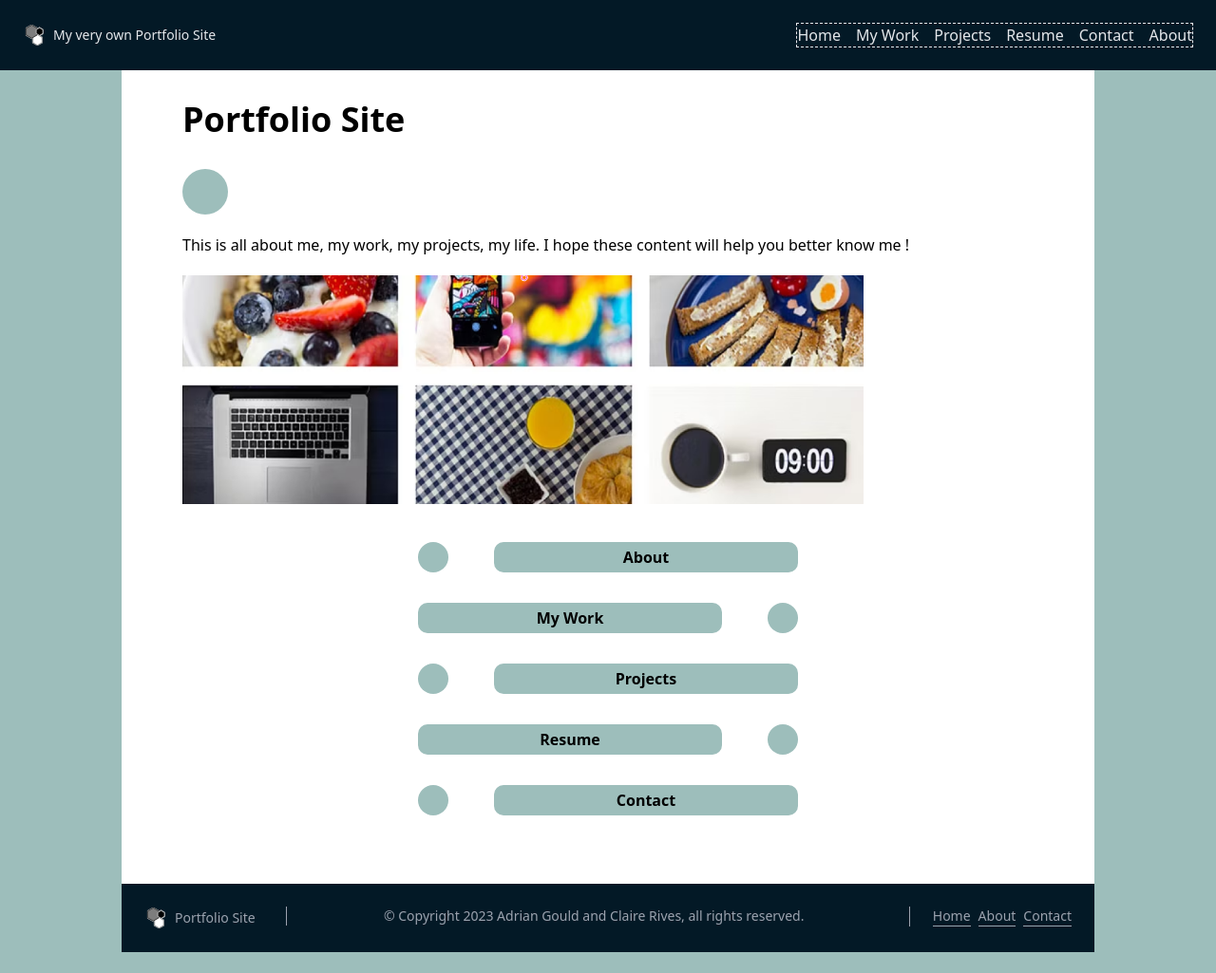
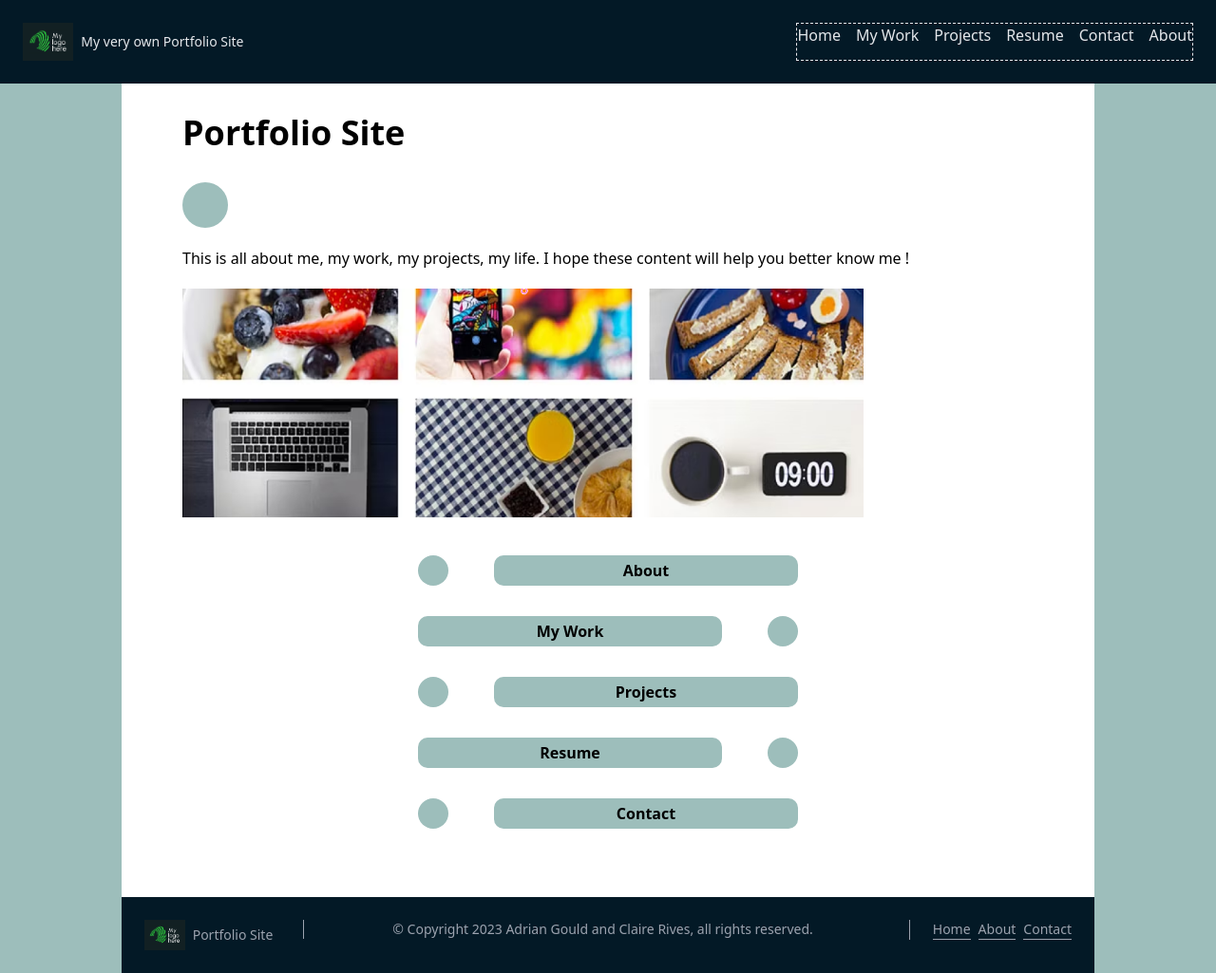
Before and after one commit to Claire863/C4Prog-WT-PROJ, a plain HTML site: page index.html in a window 1280 px wide. Shown: the whole page at 95% size. Before the commit the page ends 1003 px from the top, so only its background shows below. Drawn offline with Linux system fonts and the light colour scheme.

Commit message:
fix(all): add my logo

```diff
--- a/index.html
+++ b/index.html
@@ -12,7 +12,7 @@
     <header class="sticky top-0">
         <div class="flex flex-col justify-between p-6 mx-auto md:flex-row gap-2 bg-charcoal text-gray-200">
             <a class="flex items-center mb-4 title-font md:mb-0 gap-2">
-                <img src="../../assets/img/SCC-Logo.svg" alt="SCC Logo" class="h-6">
+                <img src="../../assets/img/my-logo.png" alt="myLogo" class="h-10">
                 <h1 class="text-sm">My very own Portfolio Site</h1>
             </a>
             <div class="flex text-base md:ml-auto border border-dashed">
@@ -75,7 +75,7 @@
     <footer>
         <div class="text-gray-400 bg-charcoal body-font w-4/5 container flex flex-col items-start justify-between p-6 mx-auto md:flex-row gap-2">
             <a class="flex items-center mb-4 title-font md:mb-0 gap-2 hover:text-white transition duration-500 ease-in-out">
-                <img src="../../assets/img/SCC-Logo.svg" alt="SCC Logo" class="h-6">
+                <img src="../../assets/img/my-logo.png" alt="My Logo" class="h-8">
                 <h1 class="text-sm">Portfolio Site</h1>
             </a>
             <div class="flex flex-wrap text-sm pl-6 ml-6 text-base border-l border-gray-400 grow ">
```
Also changed, not shown: about.html (+2 -2 lines), contact.html (+2 -2 lines), mywork.html (+2 -2 lines), projects.html (+2 -2 lines), resume.html (+2 -2 lines), assets/css/style_tailwind.css, assets/img/my-logo.png (renamed from assets/img/my-logo-here-high-resolution-logo.png).
